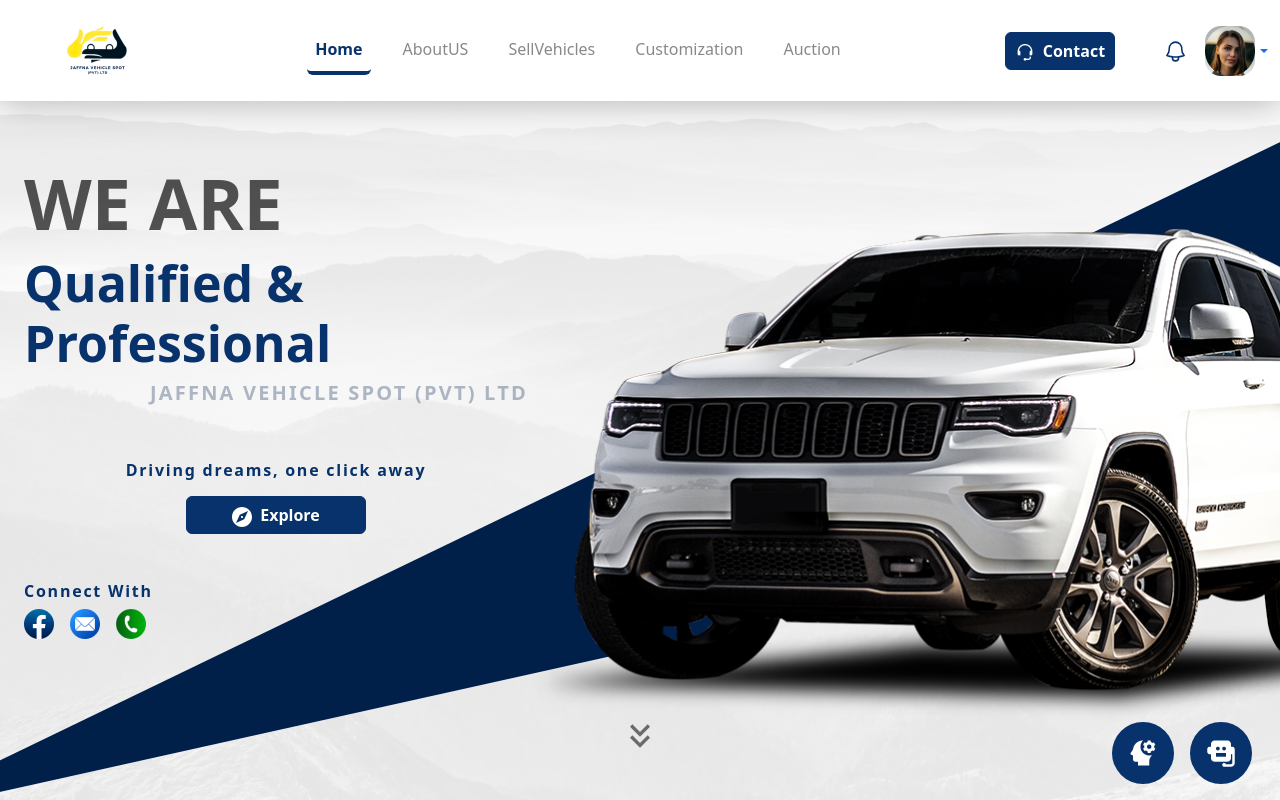
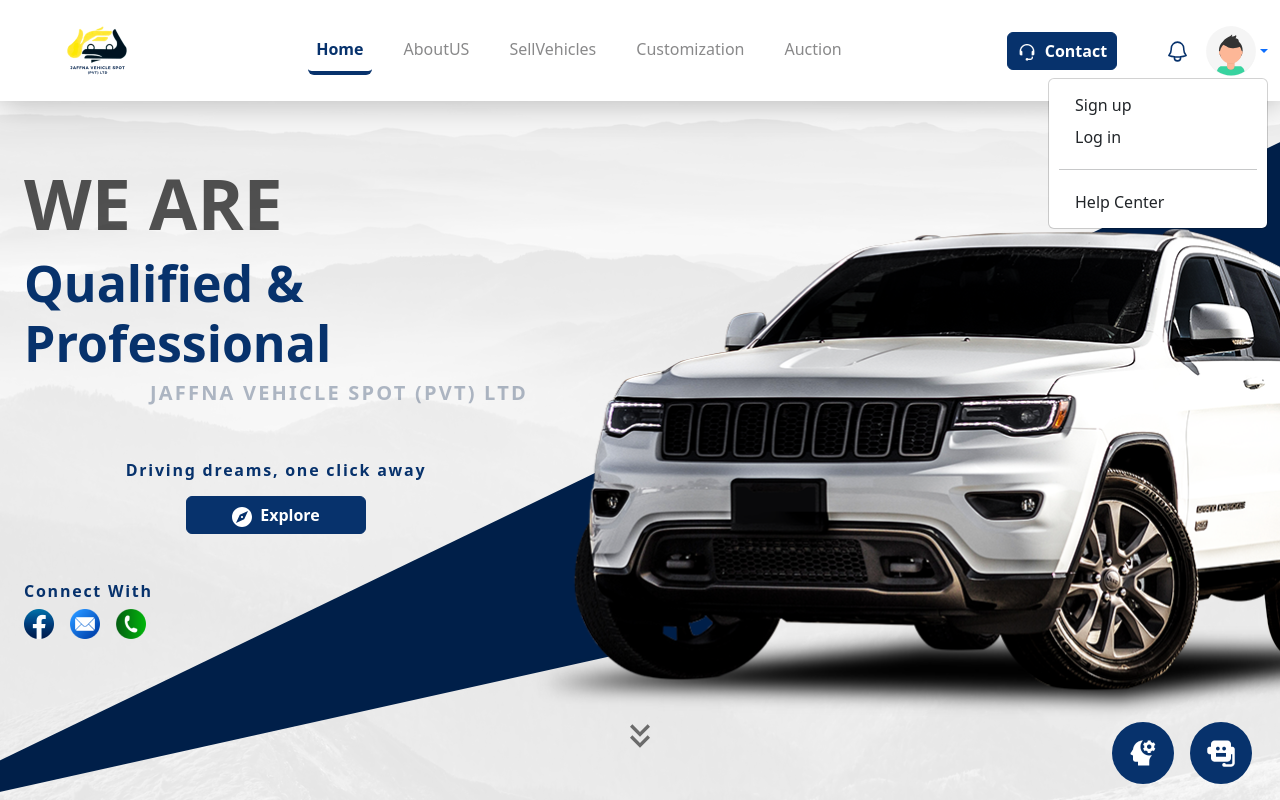
Before and after one commit to Powsihan/JVS-Project-Frontend, a Next.js app: page /home in a window 1280 px wide. Both pictures are taken after a click on the button 1235 px from the left and 50 px from the top of the page. Built offline with nearby package versions, Linux system fonts and the light colour scheme.

Commit message:
Login modal Alignment settings

```diff
--- a/src/components/SignUpModal.js
+++ b/src/components/SignUpModal.js
@@ -1,38 +1,61 @@
 import React, { useState, useEffect } from "react";
 import { Modal, Button } from "react-bootstrap";
 import TextField from "./TextField";
-
+import "../styles/component.css";
+import CommonButton from "./CommonButton";
 
 function SignUpModal(props) {
   const { show, onHide } = props;
+  const [inputValue, setInputValue] = useState({ email: "", password: "" });
+  const { email, password } = inputValue;
+
+  const handleEmailChange = (value) => {
+    setInputValue((prevInputValue) => ({
+      ...prevInputValue,
+      email: value,
+    }));
+  };
+
+  const handlePasswordChange = (value) => {
+    setInputValue((prevInputValue) => ({
+      ...prevInputValue,
+      password: value,
+    }));
+  };
 
   return (
     <Modal show={show} onHide={onHide} centered backdrop="static" size="md">
       <Modal.Header closeButton>
-                <Modal.Title className="Modal-Title">Sign in to Account</Modal.Title>
-                {/* <div>
-                    <h6 style={{ display: 'block' }}>Enter Your Email & Password to login</h6>
-                </div> */}
+        <Modal.Title className="SignIn-Modal-Title">
+          Sign in to Account
+        </Modal.Title>
       </Modal.Header>
       <Modal.Body>
-                <>
-
-                    <TextField label={"Email Address"} placeholder={"abc@gmail.com"} />
-                    <TextField label={"Password"} placeholder={"............"} />
-                    <label> <input type="checkbox" /> </label> <label>Remember Password</label>
-                    <label style={{ display: 'block', textAlign: 'right' , padding: '10px'  }}>Forget Password?</label>
-                    <button className='btn btn-primary' style={{ width: '100%' , padding: '10px'}} onClick={() => Signin()}>Sign in</button>
-
-
-                    <label style={{ display: 'block', textAlign: 'center', padding: '15px' }}>Don't have an account? Create one.</label>
-                </>
+        <div className="container-fluid">
+          <div className="d-flex flex-column gap-2">
+            <TextField label={"Email"} placeholder={"Enter Your Email"} value={email} onChange={handleEmailChange} type={"text"}/>
+            <TextField label={"Password"} placeholder={"Enter the Password"} value={password} onChange={handlePasswordChange} type={"password"}/>
+          </div>
+          <div class="form-check pt-2">
+            <input
+              class="form-check-input"
+              type="checkbox"
+              value=""
+              id="flexCheckDefault"
+            />
+            <label class="form-check-label" for="flexCheckDefault">
+              Remember Me
+            </label>
+          </div>
+          <div className="d-flex justify-content-end pe-2 pt-2 pb-2">
+            Forget Password?
+          </div>
+          <CommonButton text={"SignIn"} width={"100%"} />
+          <div className="d-flex justify-content-center pe-2 pt-2 pb-2">
+            Don't have an account ?<span>Create one</span>
+          </div>
+        </div>
       </Modal.Body>
-
-            {/* <Modal.Footer>
-        <Button variant="secondary"  onClick={onHide}>
-          Close
-        </Button>
-      </Modal.Footer> */}
     </Modal>
   );
 }
--- a/src/layouts/Navbar.js
+++ b/src/layouts/Navbar.js
@@ -6,11 +6,12 @@ import logo from "../assets/images/Logo.png";
 import MenuIcon from "@mui/icons-material/Menu";
 import CloseIcon from "@mui/icons-material/Close";
 import notification from "../assets/icons/bell.svg";
-import avatar from "../assets/images/Avatar.png";
+import avatar from "../assets/images/avatar.svg";
 import CommonButton from "../components/CommonButton";
 import Contact from "../assets/icons/Headset.png";
 import Link from "next/link";
 import { usePathname } from "next/navigation";
+import SignUpModal from "../components/SignUpModal";
 
 const Navbar = () => {
   const pathname = usePathname();
@@ -21,6 +22,17 @@ const Navbar = () => {
     { name: "Customization", path: "customization" },
     { name: "Auction", path: "auction" },
   ];
+
+  const [dropdownOpen, setDropdownOpen] = useState(false);
+  const [showLoginView, setShowLoginView] = useState(false);
+
+  const LoginViewModal = () => {
+    setShowLoginView(true);
+  };
+
+  const toggleDropdown = () => {
+    setDropdownOpen(!dropdownOpen);
+  };
 
   return (
     <>
@@ -74,7 +86,6 @@ const Navbar = () => {
             </div>
           </div>
           <div className="d-flex align-items-center">
-            <div className="dropdown">
             <a
               className="link-secondary me-3"
               href="#"
@@ -84,7 +95,6 @@ const Navbar = () => {
             >
               <Image src={notification} alt="" width={25} />
             </a>
-            </div>
 
             <div className="dropdown">
               <a
@@ -93,26 +103,32 @@ const Navbar = () => {
                 id="navbarDropdownMenuAvatar"
                 role="button"
                 aria-expanded="false"
+                data-bs-toggle="dropdown"
+                aria-haspopup="true"
+                onClick={toggleDropdown}
               >
-                <Image src={avatar} alt="" />
+                <Image src={avatar} alt="" width={50} />
               </a>
               <ul
-                className="dropdown-menu dropdown-menu-end"
+                className={`dropdown-menu dropdown-menu-end dropdown-Menu-custom ${
+                  dropdownOpen ? "show" : ""
+                }`}
                 aria-labelledby="navbarDropdownMenuAvatar"
               >
                 <li>
-                  <a className="dropdown-item" href="#">
-                    My profile
+                  <a className="dropdown-item" >
+                    Sign up
                   </a>
                 </li>
                 <li>
-                  <a className="dropdown-item" href="#">
-                    Settings
+                  <a className="dropdown-item" onClick={() => LoginViewModal()}>
+                    Log in
                   </a>
                 </li>
+                <hr />
                 <li>
                   <a className="dropdown-item" href="#">
-                    Logout
+                    Help Center
                   </a>
                 </li>
               </ul>
@@ -120,6 +136,7 @@ const Navbar = () => {
           </div>
         </div>
       </nav>
+      <SignUpModal show={showLoginView} onHide={() => setShowLoginView(false)} />
     </>
   );
 };
--- a/src/styles/component.css
+++ b/src/styles/component.css
@@ -7,3 +7,10 @@
 .form-control::placeholder{
    color: #cfcfcf;
 }
+
+.SignIn-Modal-Title{
+    color: var(--primary-color);
+    font-size: 25px;
+    text-transform: uppercase;
+    font-weight: 700;
+}
--- a/src/styles/navbar.css
+++ b/src/styles/navbar.css
@@ -28,3 +28,13 @@
     font-weight: 600;
     border-bottom: 4px solid var(--primary-color);
 }
+
+
+.dropdown-Menu-custom{
+    padding: 10px;
+    width: 220px;
+}
+
+.dropdown-item:hover{
+    cursor: pointer;
+}
```
Also changed, not shown: src/components/AdminLogin.js (+0 -27 lines), 2 other files (tests, documents, lock files or other folders). Lines whose indentation alone changed are shown as unchanged.
